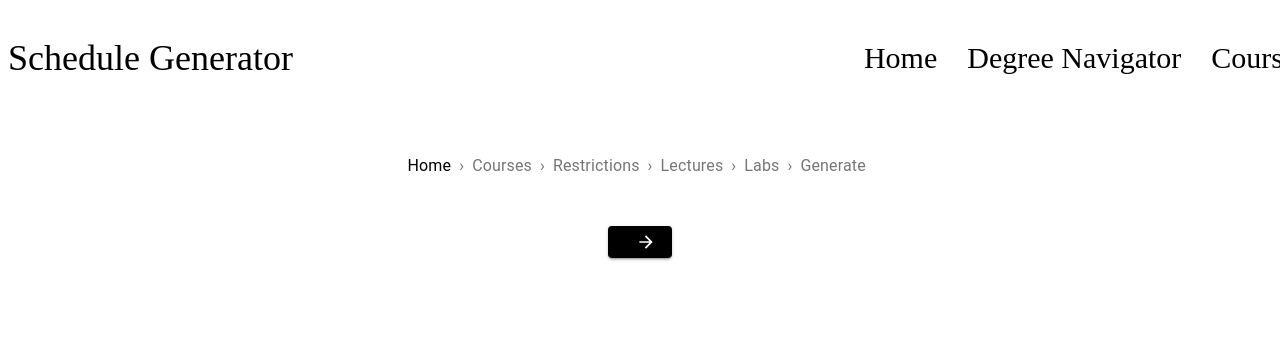
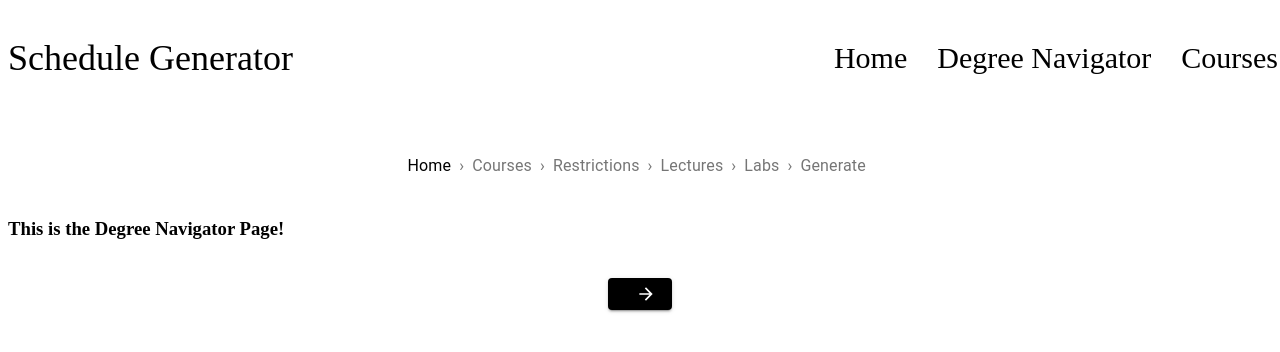
Before and after one commit to ubclaunchpad/life-at-ubc, a React (Create React App) app in the folder client/: page /DegNav in a window 1280 px wide. Shown: the top 352 px of the page. Built offline with nearby package versions, Linux system fonts and the light colour scheme.

Commit message:
Add files via upload

```diff
--- a/client/src/components/App.tsx
+++ b/client/src/components/App.tsx
@@ -4,6 +4,7 @@ import BreadCrumb from "./BreadCrumb";
 import HomePage from "../pages/HomePage";
 import TestScheduler from "./TestScheduler";
 import NextPrevSwitcher from "./NextPrevSwitcher";
+import DegNav from "./DegNav"
 import { BrowserRouter, Route } from "react-router-dom";
 import { Provider } from "react-redux";
 import { configureStore } from "../reducers/index";
@@ -18,6 +19,7 @@ function App() {
       <BrowserRouter>
         <Route exact path="/" component={() => <HomePage></HomePage>} />
         <Route exact path="/testscheduler" component={() => <TestScheduler></TestScheduler>} />
+        <Route exact path="/DegNav" component={() => <DegNav></DegNav>} />
       </BrowserRouter>
       <NextPrevSwitcher></NextPrevSwitcher>
     </Provider>
--- /dev/null
+++ b/client/src/components/DegNav.tsx
@@ -0,0 +1,10 @@
+import React from "react";
+
+const DegNavPage = () => {
+  return (
+    <div>
+      <h3>This is the Degree Navigator Page!</h3>
+    </div>
+  );
+}
+export default DegNavPage;
--- a/client/src/components/Header.tsx
+++ b/client/src/components/Header.tsx
@@ -1,5 +1,10 @@
 import React from "react";
 import styled from "styled-components";
+import Link from "@material-ui/core/Link";
+import { RootState } from "../reducers/index";
+import { connect } from "react-redux";
+import { Dispatch } from "redux";
+import { SWITCHCOMPONENT, Switch } from "../actions/HomeActions";
 
 const StyledHeader = styled.div`
   width: 1300px;
@@ -16,19 +21,64 @@ const StyledHeader = styled.div`
   }
 `;
 
-function Header() {
+const StyledLink = styled(Link)`
+  cursor: pointer;
+`;
+
+interface NavBarProps {
+  index?: number;
+  handleClick?: any;
+}
+
+function Header({ index, handleClick }: NavBarProps) {
   return (
     <StyledHeader>
       <div className="left" style={{ display: "inline-block" }}>
         <span>Schedule Generator</span>
       </div>
       <div className="right" style={{ display: "inline-block" }}>
-        <span style={{ marginRight: 30 }}>Home</span>
-        <span style={{ marginRight: 30 }}>Degree Navigator</span>
-        <span>Courses</span>
+      <StyledLink
+          style={{ color: "black" }}
+          onClick={() => {
+            handleClick(0);
+          }}
+        >
+          <span style={{ marginRight: 30 }}>Home</span>
+        </StyledLink>
+        <StyledLink
+          style={{ color: "black" }}
+          onClick={() => {
+            handleClick(6);
+          }}
+        >
+          <span style={{ marginRight: 30 }}>Degree Navigator</span>
+        </StyledLink>
+        <StyledLink
+          style={{ color: "black" }}
+          onClick={() => {
+            handleClick(7);
+          }}
+        >
+          <span style={{ marginRight: 30 }}>Courses</span>
+        </StyledLink>
       </div>
     </StyledHeader>
   );
 }
 
-export default Header;
+const mapStateToProps = (state: RootState) => {
+  return {
+    index: state.HomeReducer.componentIndex,
+  };
+};
+
+const mapDispatchToProps = (dispatch: Dispatch) => {
+  return {
+    handleClick(index: any) {
+      const action: Switch = { type: SWITCHCOMPONENT, index };
+      dispatch(action);
+    },
+  };
+};
+
+export default connect(mapStateToProps, mapDispatchToProps)(Header);
```
Also changed, not shown: client/src/components/AllCourses.tsx (added, +12 -0 lines).
